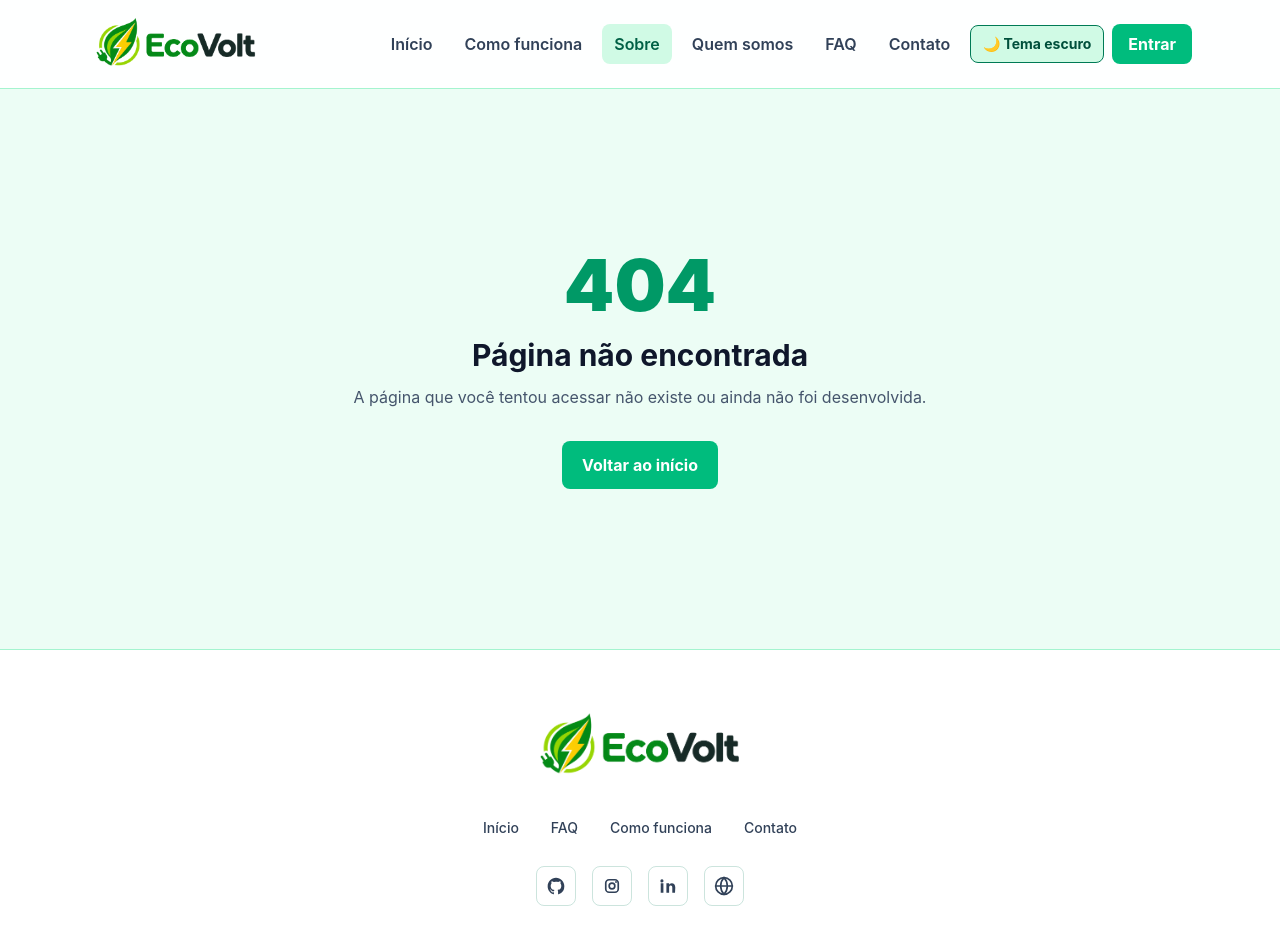
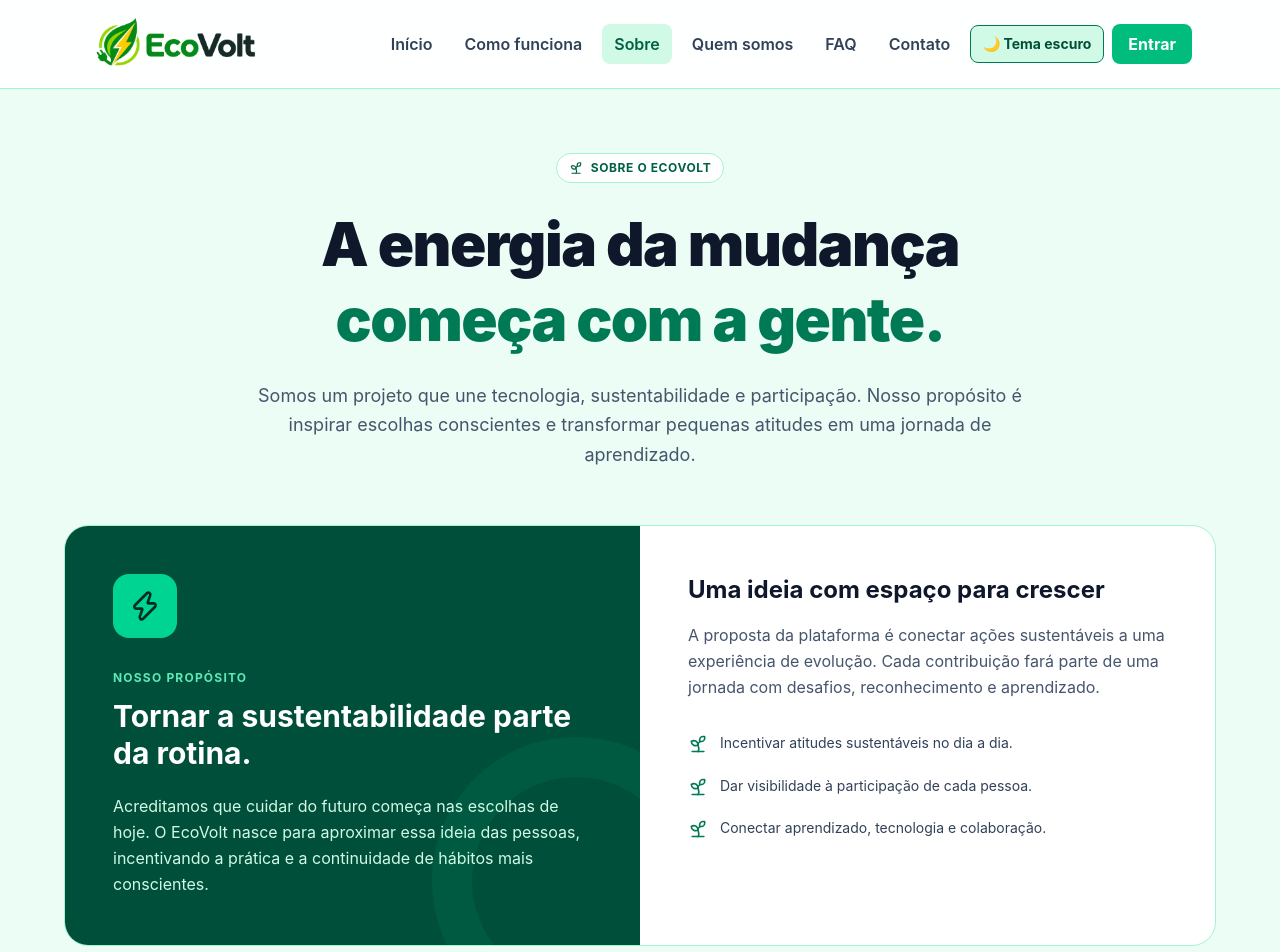
Before and after one commit to Dev-Ulrich/EcoVoltRepositoryFE, a React (Vite) app in the folder EcoVolt/: page /sobre in a window 1280 px wide. Shown: the top 952 px of the page. Built offline with nearby package versions, Linux system fonts and the light colour scheme.

Commit message:
feat: pagina sobre finalizada

```diff
--- /dev/null
+++ b/EcoVolt/src/pages/public/SobrePage.tsx
@@ -0,0 +1,144 @@
+import { ArrowRight, BookOpen, GraduationCap, Leaf, Sprout, Target, Users, Zap } from 'lucide-react'
+import { Link } from 'react-router-dom'
+
+import Card from '../../components/common/Card'
+
+const pillars = [
+  {
+    title: 'Consciência que vira prática',
+    description: 'Aproximar a sustentabilidade da rotina, com atitudes que ajudam a repensar o consumo e o cuidado com o ambiente.',
+    icon: Leaf,
+  },
+  {
+    title: 'Motivação para continuar',
+    description: 'Usar elementos de jogos, como desafios e evolução, para incentivar a participação e a construção de novos hábitos.',
+    icon: Target,
+  },
+  {
+    title: 'Aprendizado compartilhado',
+    description: 'Valorizar a troca de experiências e a colaboração para que cada pessoa possa aprender e contribuir com a comunidade.',
+    icon: Users,
+  },
+]
+
+const objectives = [
+  'Incentivar atitudes sustentáveis no dia a dia.',
+  'Dar visibilidade à participação de cada pessoa.',
+  'Conectar aprendizado, tecnologia e colaboração.',
+]
+
+const linkClasses = 'inline-flex items-center justify-center gap-2 rounded-xl px-5 py-3 font-bold transition focus-visible:outline-none focus-visible:ring-2 focus-visible:ring-emerald-500 focus-visible:ring-offset-2'
+
+function SobrePage() {
+  return (
+    <main className="bg-emerald-50 px-6 py-12 text-slate-900 transition-colors sm:py-16 dark:bg-emerald-950 dark:text-white">
+      <div className="mx-auto max-w-6xl">
+        <header className="mx-auto max-w-3xl text-center">
+          <span className="inline-flex items-center gap-2 rounded-full border border-emerald-200 bg-white px-3 py-1.5 text-xs font-bold uppercase tracking-wider text-emerald-800 dark:border-emerald-800 dark:bg-emerald-900 dark:text-emerald-200">
+            <Sprout aria-hidden="true" size={14} /> Sobre o EcoVolt
+          </span>
+          <h1 className="mt-6 text-4xl font-black leading-tight tracking-tight sm:text-5xl lg:text-6xl">
+            A energia da mudança<br />
+            <span className="text-emerald-700 dark:text-emerald-400">começa com a gente.</span>
+          </h1>
+          <p className="mt-6 text-lg leading-relaxed text-slate-600 dark:text-emerald-100">
+            Somos um projeto que une tecnologia, sustentabilidade e participação.
+            Nosso propósito é inspirar escolhas conscientes e transformar pequenas
+            atitudes em uma jornada de aprendizado.
+          </p>
+        </header>
+
+        <section aria-labelledby="purpose-title" className="mt-14 grid overflow-hidden rounded-3xl border border-emerald-200 bg-white lg:grid-cols-2 dark:border-emerald-800 dark:bg-emerald-900/20">
+          <div className="relative overflow-hidden bg-emerald-900 p-8 text-white sm:p-10 lg:p-12">
+            <div aria-hidden="true" className="absolute -bottom-20 -right-20 size-72 rounded-full border-[40px] border-emerald-800/60" />
+            <div className="relative">
+              <div className="flex size-16 items-center justify-center rounded-2xl bg-emerald-400 text-emerald-950">
+                <Zap aria-hidden="true" size={32} />
+              </div>
+              <p className="mt-8 text-xs font-bold uppercase tracking-widest text-emerald-300">Nosso propósito</p>
+              <h2 id="purpose-title" className="mt-3 text-3xl font-bold leading-tight">Tornar a sustentabilidade parte da rotina.</h2>
+              <p className="mt-5 leading-relaxed text-emerald-100">
+                Acreditamos que cuidar do futuro começa nas escolhas de hoje.
+                O EcoVolt nasce para aproximar essa ideia das pessoas, incentivando
+                a prática e a continuidade de hábitos mais conscientes.
+              </p>
+            </div>
+          </div>
+          <div className="p-8 sm:p-10 lg:p-12">
+            <h3 className="text-2xl font-bold">Uma ideia com espaço para crescer</h3>
+            <p className="mt-4 leading-relaxed text-slate-600 dark:text-emerald-100">
+              A proposta da plataforma é conectar ações sustentáveis a uma experiência
+              de evolução. Cada contribuição fará parte de uma jornada com desafios,
+              reconhecimento e aprendizado.
+            </p>
+            <ul className="mt-8 space-y-5">
+              {objectives.map((objective) => (
+                <li key={objective} className="flex items-start gap-3">
+                  <Sprout aria-hidden="true" size={20} className="mt-0.5 shrink-0 text-emerald-700 dark:text-emerald-400" />
+                  <span className="text-sm leading-relaxed text-slate-700 dark:text-emerald-100">{objective}</span>
+                </li>
+              ))}
+            </ul>
+          </div>
+        </section>
+
+        <section aria-labelledby="pillars-title" className="mt-20">
+          <p className="text-sm font-bold uppercase tracking-widest text-emerald-700 dark:text-emerald-400">O que orienta o projeto</p>
+          <h2 id="pillars-title" className="mt-3 text-3xl font-bold">Três pilares, um propósito em comum</h2>
+          <div className="mt-8 grid gap-6 md:grid-cols-3">
+            {pillars.map(({ title, description, icon: Icon }) => (
+              <Card key={title} className="shadow-sm">
+                <div className="flex size-12 items-center justify-center rounded-xl bg-emerald-100 text-emerald-700 dark:bg-emerald-900 dark:text-emerald-300">
+                  <Icon aria-hidden="true" size={24} />
+                </div>
+                <h3 className="mt-5 text-xl font-bold">{title}</h3>
+                <p className="mt-3 leading-relaxed text-slate-600 dark:text-emerald-100">{description}</p>
+              </Card>
+            ))}
+          </div>
+        </section>
+
+        <section aria-labelledby="origin-title" className="mt-20 grid gap-8 lg:grid-cols-[1fr_1.4fr] lg:gap-16">
+          <div>
+            <GraduationCap aria-hidden="true" size={32} className="text-emerald-700 dark:text-emerald-400" />
+            <p className="mt-5 text-sm font-bold uppercase tracking-widest text-emerald-700 dark:text-emerald-400">Nossa origem</p>
+            <h2 id="origin-title" className="mt-3 text-3xl font-bold">Da sala de aula para uma ideia de futuro.</h2>
+          </div>
+          <div>
+            <p className="text-lg leading-relaxed text-slate-600 dark:text-emerald-100">
+              O EcoVolt é um projeto acadêmico desenvolvido no Challenge FIAP x SoulUp.
+              Ele reúne o aprendizado da equipe em uma proposta voltada à sustentabilidade
+              e ao envolvimento das pessoas.
+            </p>
+            <p className="mt-4 leading-relaxed text-slate-600 dark:text-emerald-100">
+              Estamos construindo a plataforma por etapas. O envio de ações, as validações,
+              as missões e as recompensas fazem parte da evolução planejada do projeto.
+              Queremos aprender com cada etapa e dar forma a uma experiência simples de participar.
+            </p>
+            <Link to="/quem-somos" className="mt-6 inline-flex items-center gap-2 rounded-lg py-2 font-bold text-emerald-700 underline-offset-4 hover:underline focus-visible:outline-none focus-visible:ring-2 focus-visible:ring-emerald-500 dark:text-emerald-300">
+              Conheça quem está por trás do EcoVolt <ArrowRight aria-hidden="true" size={18} className="shrink-0" />
+            </Link>
+          </div>
+        </section>
+
+        <section aria-labelledby="explore-title" className="mt-20 rounded-3xl border border-emerald-200 bg-emerald-100/70 p-8 text-center sm:p-12 dark:border-emerald-800 dark:bg-emerald-900/40">
+          <BookOpen aria-hidden="true" size={28} className="mx-auto text-emerald-700 dark:text-emerald-400" />
+          <h2 id="explore-title" className="mt-4 text-3xl font-bold">Conheça o próximo passo dessa jornada</h2>
+          <p className="mx-auto mt-4 max-w-xl leading-relaxed text-slate-600 dark:text-emerald-100">
+            Entenda a proposta da plataforma e descubra como as etapas do EcoVolt se conectam.
+          </p>
+          <div className="mt-6 flex flex-wrap justify-center gap-3">
+            <Link to="/como-funciona" className={`${linkClasses} bg-emerald-700 text-white hover:bg-emerald-800 dark:bg-emerald-400 dark:text-emerald-950 dark:hover:bg-emerald-300`}>
+              Como funciona <ArrowRight aria-hidden="true" size={18} />
+            </Link>
+            <Link to="/login" className={`${linkClasses} border border-emerald-600 text-emerald-800 hover:bg-emerald-200 dark:border-emerald-600 dark:text-emerald-200 dark:hover:bg-emerald-900`}>
+              Acessar minha conta
+            </Link>
+          </div>
+        </section>
+      </div>
+    </main>
+  )
+}
+
+export default SobrePage
--- a/EcoVolt/src/routes/AppRoutes.tsx
+++ b/EcoVolt/src/routes/AppRoutes.tsx
@@ -4,6 +4,7 @@ import PublicLayout from '../components/layout/PublicLayout'
 import DashboardPage from '../pages/app/DashboardPage'
 import HomePage from '../pages/public/HomePage'
 import ComoFuncionaPage from '../pages/public/ComoFuncionaPage'
+import SobrePage from '../pages/public/SobrePage'
 import NotFoundPage from '../pages/public/NotFoundPage'
 import QuemSomosPage from '../pages/public/QuemSomosPage'
 import LoginPage from '../pages/public/LoginPage'
@@ -15,6 +16,7 @@ function AppRoutes() {
       <Route element={<PublicLayout />}>
         <Route index element={<HomePage />} />
         <Route path="como-funciona" element={<ComoFuncionaPage />} />
+        <Route path="sobre" element={<SobrePage />} />
         <Route path="quem-somos" element={<QuemSomosPage />} />
         <Route path="*" element={<NotFoundPage />} />
       </Route>
```
